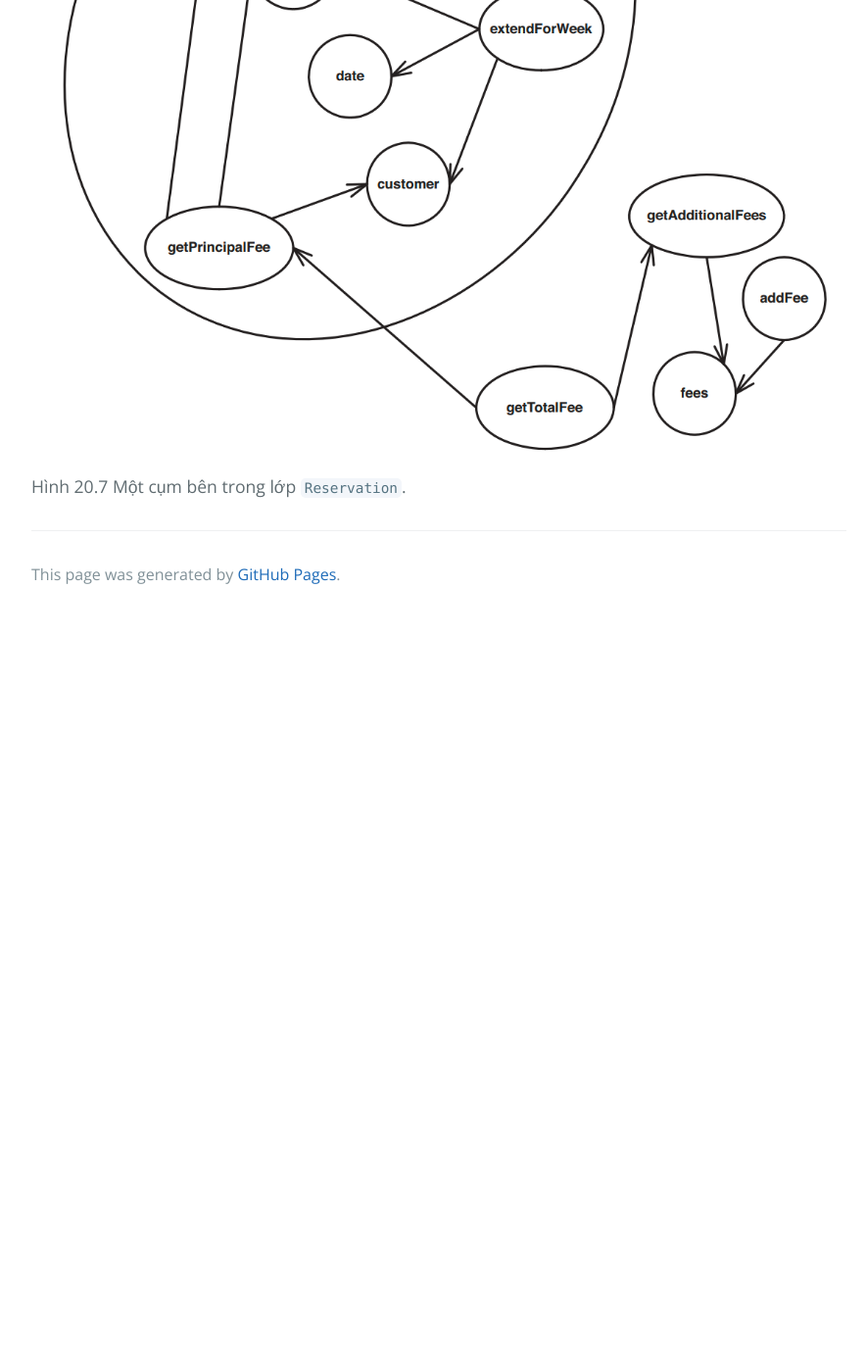
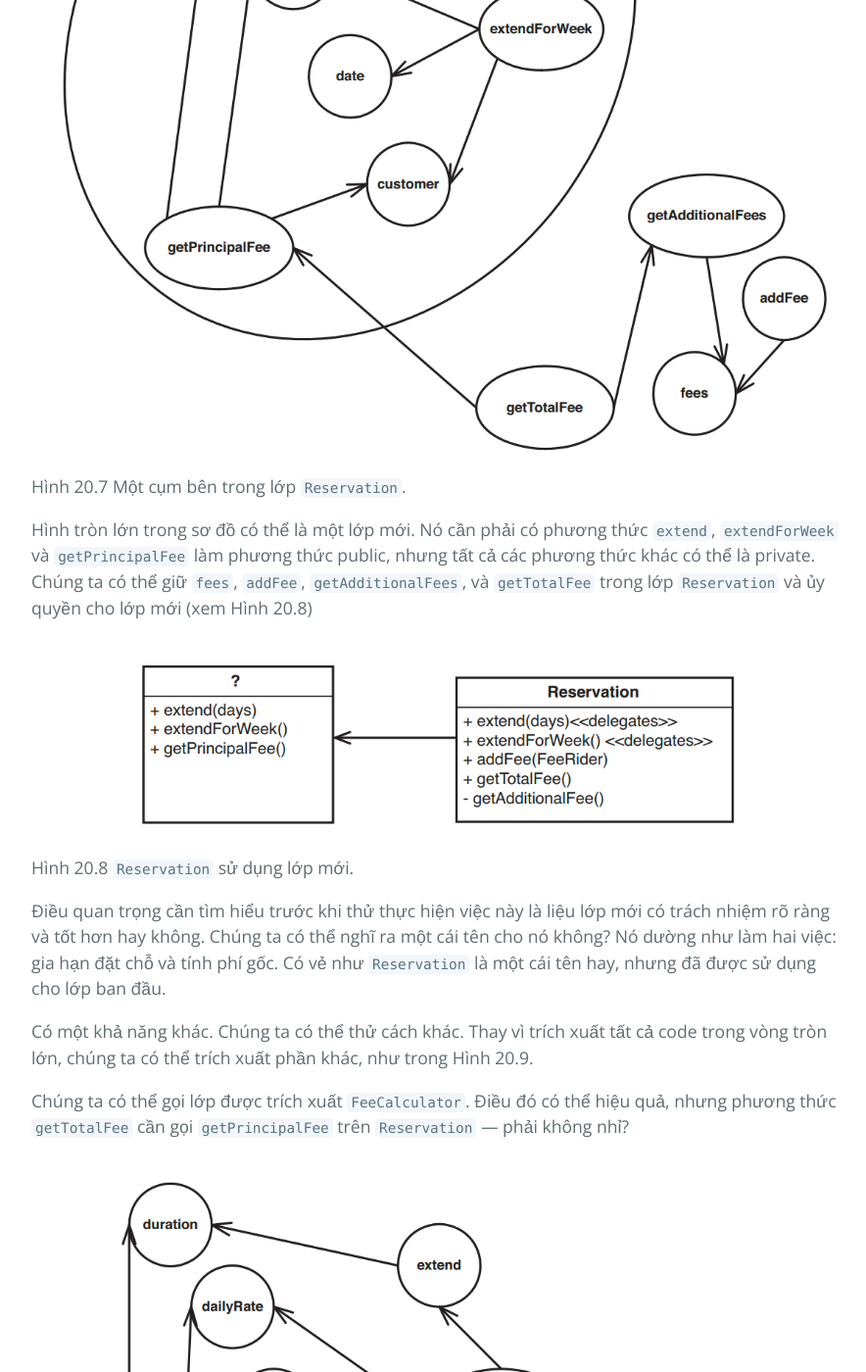
Before and after one commit to HaiBV/haibv.github.io, a Jekyll site: the page built from working-effectively-with-legacy-code/chapter-20-this-class-is-too-big-and-i-dont-want-it-to-get-any-bigger.md, in a window 1280 px wide and 1400 px high, scrolled down 11026 px. Shown: the whole window at 98% size, without its empty margins (192-1076 px from the left). Built offline with Jekyll 4.4.1, drawn with Linux system fonts in a browser that asks for light colours; our own code applies the rules of GitHub Pages for plain Markdown files; before the commit the page ends 11656 px from its top, so only the background shows below that; some of the changed text lies outside the part shown.

Commit message:
Book - Working Efectively with Legacy Code - P2 - C20

````diff
--- a/working-effectively-with-legacy-code/chapter-20-this-class-is-too-big-and-i-dont-want-it-to-get-any-bigger.md
+++ b/working-effectively-with-legacy-code/chapter-20-this-class-is-too-big-and-i-dont-want-it-to-get-any-bigger.md
@@ -164,3 +164,50 @@ Chúng ta có thể thấy được gì từ bản phác thảo này? Một đi
 
 ![20.7](images/20/20-7.png)
 Hình 20.7 Một cụm bên trong lớp `Reservation`.
+
+
+Hình tròn lớn trong sơ đồ có thể là một lớp mới. Nó cần phải có phương thức `extend`, `extendForWeek` và `getPrincipalFee` làm phương thức public, nhưng tất cả các phương thức khác có thể là private. Chúng ta có thể giữ `fees`, `addFee`, `getAdditionalFees`, và `getTotalFee` trong lớp `Reservation` và ủy quyền cho lớp mới (xem Hình 20.8)
+
+![20.8](images/20/20-8.png)
+Hình 20.8 `Reservation` sử dụng lớp mới.
+
+Điều quan trọng cần tìm hiểu trước khi thử thực hiện việc này là liệu lớp mới có trách nhiệm rõ ràng và tốt hơn hay không. Chúng ta có thể nghĩ ra một cái tên cho nó không? Nó dường như làm hai việc: gia hạn đặt chỗ và tính phí gốc. Có vẻ như `Reservation` là một cái tên hay, nhưng đã được sử dụng cho lớp ban đầu.
+
+Có một khả năng khác. Chúng ta có thể thử cách khác. Thay vì trích xuất tất cả code trong vòng tròn lớn, chúng ta có thể trích xuất phần khác, như trong Hình 20.9.
+
+Chúng ta có thể gọi lớp được trích xuất `FeeCalculator`. Điều đó có thể hiệu quả, nhưng phương thức `getTotalFee` cần gọi `getPrincipalFee` trên `Reservation` — phải không nhỉ?
+
+![20.9](images/20/20-9.png)
+Hình 20.9 Nhìn nhập `Reservation` theo một cách khác.
+
+Điều gì sẽ xảy ra nếu chúng ta gọi `getPrincipalFee` trong `Reservation` và sau đó truyền giá trị đó vào `FeeCalculator`? Đây là một bản phác thảo của khác:
+
+```java
+public class Reservation
+{
+  ...
+  private FeeCalculator calculator = new FeeCalculator();
+
+  private int getPrincipalFee() {
+    ...
+  }
+
+  public Reservation(Customer customer, int duration, int dailyRate, Date date) {
+    this.customer = customer;
+    this.duration = duration;
+    this.dailyRate = dailyRate;
+    this.date = date;
+  }
+
+  ...
+
+  public void addFee(FeeRider fee) {
+    calculator.addFee(fee);
+  }
+
+  public getTotalFee() {
+    int baseFee = getPrincipalFee();
+    return calculator.getTotalFee(baseFee);
+  }
+}
+```
````
Also changed, not shown: working-effectively-with-legacy-code/images/20/20-8.png (added), working-effectively-with-legacy-code/images/20/20-9.png (added).
